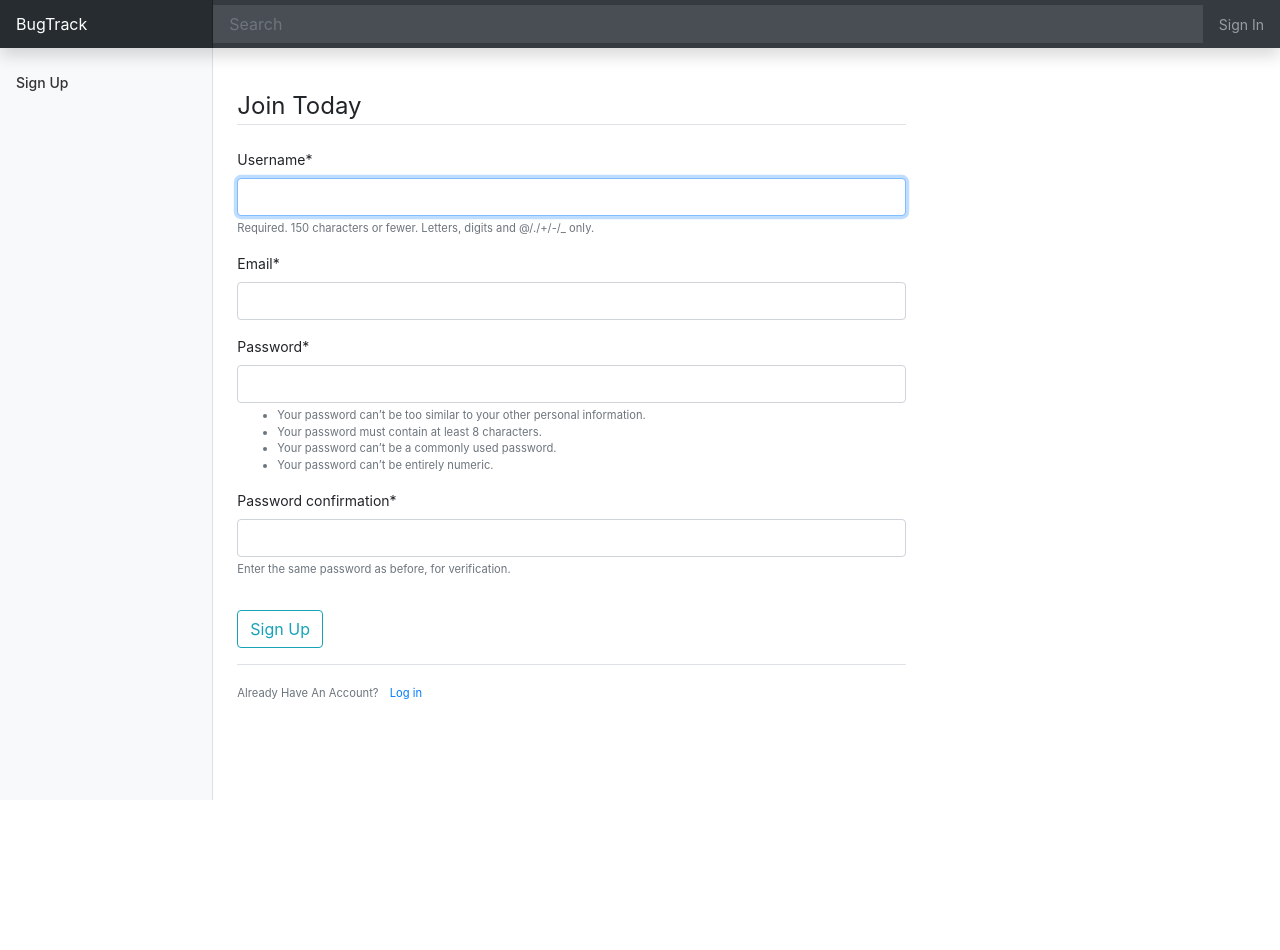
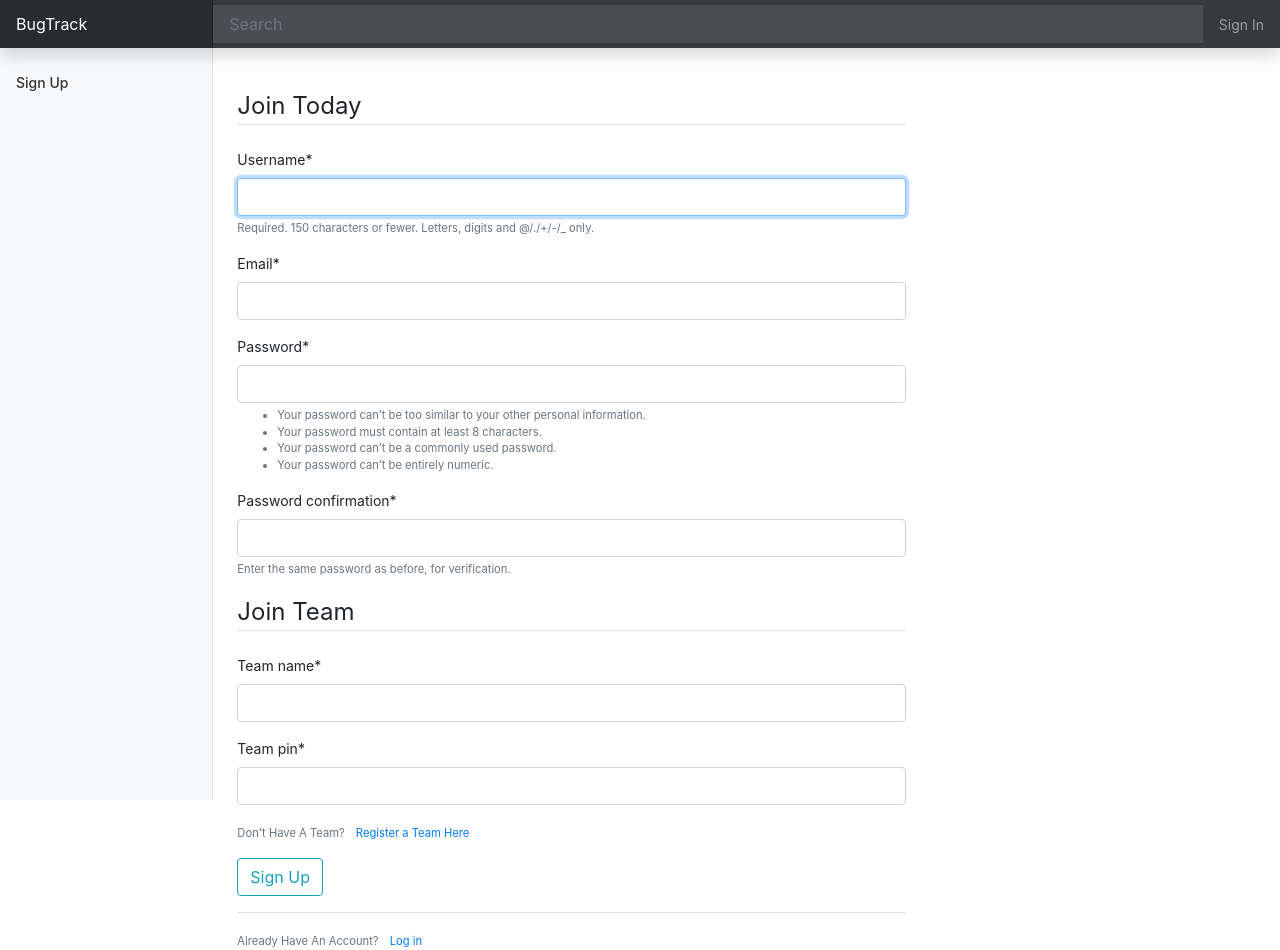
Before and after one commit to dhaliwalk/BugTrack, a Django app: page / in a window 1280 px wide. Before the commit the page ends 800 px from the top, so only its background shows below. Run offline with Django 3.2, Linux system fonts and the light colour scheme; parts of the project's set-up code (start-up, migrations or seed data) failed here and were passed over; some libraries are stand-ins or nearby versions.

Commit message:
combined user registration and team joining and creating

```diff
--- a/BugTrack/urls.py
+++ b/BugTrack/urls.py
@@ -24,7 +24,8 @@ from users.views import TeamCreateView
 urlpatterns = [
     path('', include('main.urls')),
     path('admin/', admin.site.urls),
-    path('register/', user_views.register, name='register'),
+    path('register/join/', user_views.RegisterUserJoinTeam, name='register'),
+    path('register/create/', user_views.RegisterUserCreateTeam, name='register-create'),
     path('profile/', user_views.profile, name='profile'),
     path('login/', auth_views.LoginView.as_view(template_name='users/login.html'), name='login'),
     path('logout/', auth_views.LogoutView.as_view(template_name='users/logout.html'), name='logout'),
--- a/main/views.py
+++ b/main/views.py
@@ -1,9 +1,9 @@
 from django.shortcuts import render
 from users.models import Team
-from users.views import register
+from users.views import RegisterUserJoinTeam
 Group = Team.objects.get(name='cool').members.all()
 def home(request):
 	if request.user.is_authenticated:
 		return render(request, 'main/dashboard.html')
 	else:
-		return register(request)
+		return RegisterUserJoinTeam(request)
--- a/users/forms.py
+++ b/users/forms.py
@@ -2,7 +2,7 @@ from django import forms
 from django.contrib.auth.models import User
 from django.contrib.auth.forms import UserCreationForm
 from django.views.generic import CreateView, UpdateView
-from .models import Profile
+from .models import Profile, Team
 
 class UserRegisterForm(UserCreationForm):
 	email = forms.EmailField()
@@ -22,3 +22,12 @@ class ProfileUpdateForm(forms.ModelForm):
 	class Meta:
 		model = Profile
 		fields =  ['image']
+
+class TeamCreateForm(forms.ModelForm):
+	class Meta:
+		model = Team
+		fields =  ['name', 'pin']
+
+class TeamJoinForm(forms.Form):
+	team_name = forms.CharField(max_length=128)
+	team_pin = forms.IntegerField()
--- a/users/models.py
+++ b/users/models.py
@@ -10,8 +10,8 @@ class Profile(models.Model):
 		return f'{self.user.username} Profile'
 
 class Team(models.Model):
-    name = models.CharField(max_length=128)
-    pin = models.IntegerField(unique=True)
+    name = models.CharField(max_length=128, unique=True)
+    pin = models.IntegerField()
     members = models.ManyToManyField(User, through='Membership')
 
     def __str__(self):
--- a/users/templates/users/register.html
+++ b/users/templates/users/register_join.html
@@ -7,6 +7,11 @@
 			<fieldset class="form-group">
 				<legend class="border-bottom mb-4">Join Today</legend>
 				{{ form|crispy }}
+				<legend class="border-bottom mb-4">Join Team</legend>
+				{{ form_t|crispy }}
+				<small class="text-muted">
+					Don't Have A Team? <a class="ml-2 mb-4" href="{% url 'register' %}">Register a Team Here</a>
+				</small>
 			</fieldset>
 			<div class="form-group">
 				<button class="btn btn-outline-info" type="submit">Sign Up</button>
--- a/users/templates/users/teamjoin.html
+++ b/users/templates/users/teamjoin.html
@@ -1,11 +1,11 @@
 {% extends "main/base.html" %}
 {% load crispy_forms_tags %}
 {% block content %}
-	<h1>Teams</h1>
+	<h1>Team Join</h1>
 		<article class="media content-section">
-			<h2>{{ team.name }}</h2>
 			<form method="POST">{% csrf_token %}
-				<input type="number" name="pin" id="pin" />
+				<input type="text" name="team_name" id="team_name" placeholder="Team Name" />
+				<input type="number" name="pin" id="pin" placeholder="PIN" />
 				<button type="submit" class="btn btn-success btn-sm mt-1 mb-1">Join Team</button>
 			</form>
 		</article>
--- a/users/urls.py
+++ b/users/urls.py
@@ -4,5 +4,5 @@ from . import views as user_views
 urlpatterns = [
     path('new/', user_views.TeamCreateView.as_view(), name='team-create'),
     path('list/', user_views.TeamList, name='team-list'),
-    path('<int:pk>/join/', user_views.TeamJoin, name='team-join'),
+    path('join/', user_views.TeamJoin, name='team-join'),
 ]
--- a/users/views.py
+++ b/users/views.py
@@ -1,23 +1,55 @@
 from django.shortcuts import render, redirect
 from django.contrib.auth.forms import UserCreationForm
+from django.contrib.auth.models import User
 from django.contrib import messages
-from .forms import UserRegisterForm, UserUpdateForm, ProfileUpdateForm
+from .forms import UserRegisterForm, UserUpdateForm, ProfileUpdateForm, TeamJoinForm, TeamCreateForm
 from django.contrib.auth.decorators import login_required
 from django.contrib.auth.mixins import LoginRequiredMixin
 from django.views.generic import CreateView
 from .models import Team, Membership
 
-def register(request):
+def RegisterUserJoinTeam(request):
 	if request.method == 'POST':
 		form = UserRegisterForm(request.POST)
-		if form.is_valid():
+		form_t = TeamJoinForm(request.POST)
+		if form.is_valid() and form_t.is_valid():
 			form.save()
-			username = form.cleaned_data.get('username')
+			user = User.objects.get(username=form.cleaned_data.get('username'))
+			if Team.objects.filter(name=form_t.cleaned_data.get('team_name')).count() == 0:
+				messages.warning(request, 'Invalid Team Name')
+				return render(request, 'users/register.html', {'form': form, 'form_t': form_t})
+			else:
+				team = Team.objects.get(name=form_t.cleaned_data.get('team_name'))
+				if int(form_t.cleaned_data.get('team_pin')) == int(team.pin):
+					instance = Membership(user=user, team=team, role='unassigned')
+					instance.save()
+				else:
+					messages.warning(request, 'Invalid Pin')
+					return render(request, 'users/register.html', {'form': form, 'form_t': form_t})
 			messages.success(request, 'You account has been created you can now log in!')
 			return redirect('login')
 	else:
 		form = UserRegisterForm()
-	return render(request, 'users/register.html', {'form': form})
+		form_t = TeamJoinForm()
+	return render(request, 'users/register_join.html', {'form': form, 'form_t': form_t})
+
+def RegisterUserCreateTeam(request):
+	if request.method == 'POST':
+		form = UserRegisterForm(request.POST)
+		form_t = TeamCreateForm(request.POST)
+		if form.is_valid() and form_t.is_valid():
+			form.save()
+			form_t.save()
+			user = User.objects.get(username=form.cleaned_data.get('username'))
+			team = Team.objects.get(name=form_t.cleaned_data.get('name'))
+			instance = Membership(user=user, team=team, role='unassigned')
+			instance.save()
+			messages.success(request, 'You account and team has been created you can now log in!')
+			return redirect('login')
+	else:
+		form = UserRegisterForm()
+		form_t = TeamJoinForm()
+	return render(request, 'users/register_create.html', {'form': form, 'form_t': form_t})
 
 
 @login_required
@@ -53,14 +85,18 @@ def TeamList(request):
 	return render(request, 'users/teaminfo.html', {'teams': team, 'members': members})
 
 
-def TeamJoin(request, pk=None):
-	if pk:
-		team = Team.objects.get(pk=pk)
+def TeamJoin(request):
 	if request.method == 'POST':
-		if int(request.POST.get('pin')) == int(Team.objects.get(pk=pk).pin):
-			instance = Membership(user=request.user, team=Team.objects.get(pk=pk))
-			instance.save()
-			return redirect('home')
+		if Team.objects.filter(name=request.POST.get('team_name')).count() == 0:
+			messages.warning(request, 'Invalid Team Name')
 		else:
-			messages.warning(request, 'Invalid Pin')
-	return render(request, 'users/teamjoin.html', {'team': team})
+			team = Team.objects.get(name=request.POST.get('team_name'))
+			if int(request.POST.get('pin')) == int(team.pin):
+				instance = Membership(user=request.user, team=team)
+				instance.save()
+				messages.success(request, 'Team Joined')
+				return redirect('home')
+			else:
+				messages.warning(request, 'Invalid Pin')
+
+	return render(request, 'users/teamjoin.html')
```
Also changed, not shown: users/templates/users/register_create.html (added, +26 -0 lines), users/migrations/0003_auto_20200821_2159.py (added).
